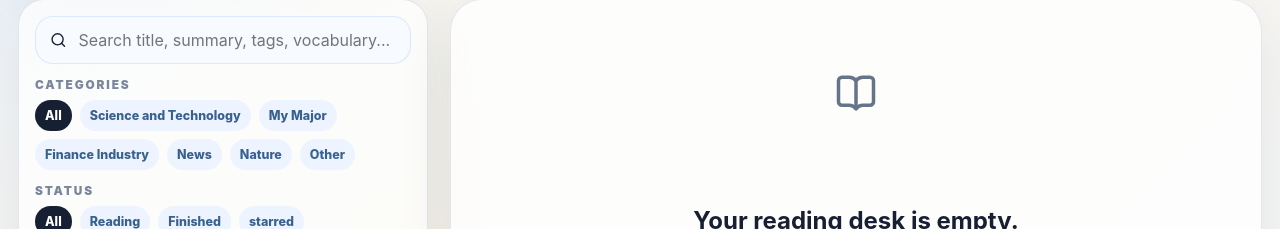
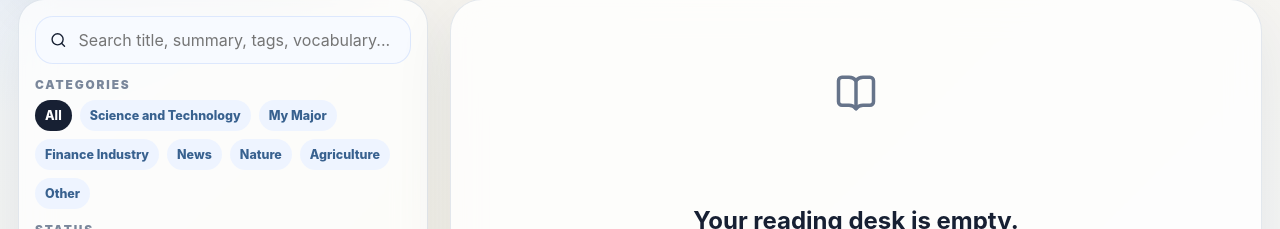
Before and after one commit to ccccchris1234/english_reading_journal, a React (Vite) app in the folder reading-journal-v2/: page / in a window 1280 px wide. Shown: the part 427-656 px from the top of the page. Built offline with nearby package versions, Linux system fonts and the light colour scheme.

Commit message:
Update App.jsx

```diff
--- a/reading-journal-v2/src/App.jsx
+++ b/reading-journal-v2/src/App.jsx
@@ -49,6 +49,7 @@ const categories = [
   "Finance Industry",
   "News",
   "Nature",
+  "Agriculture",
   "Other",
 ];
 
```
